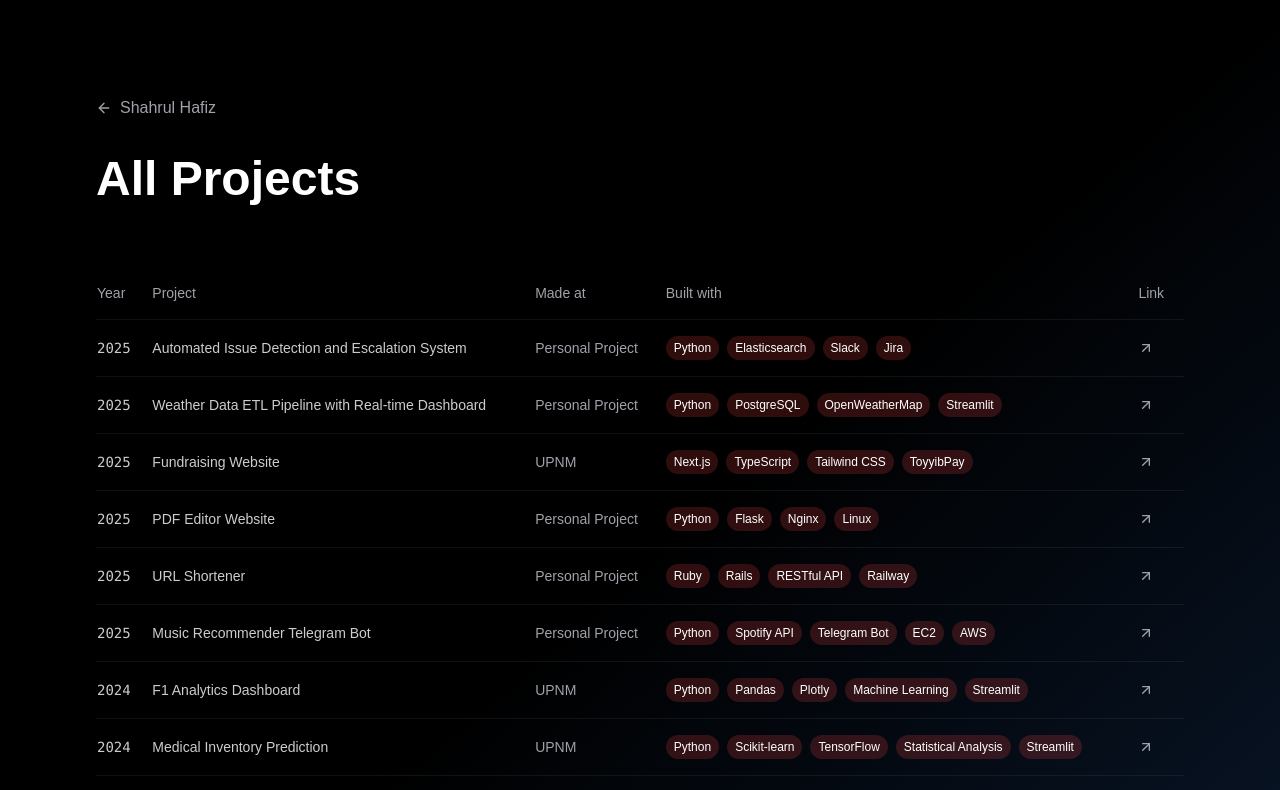
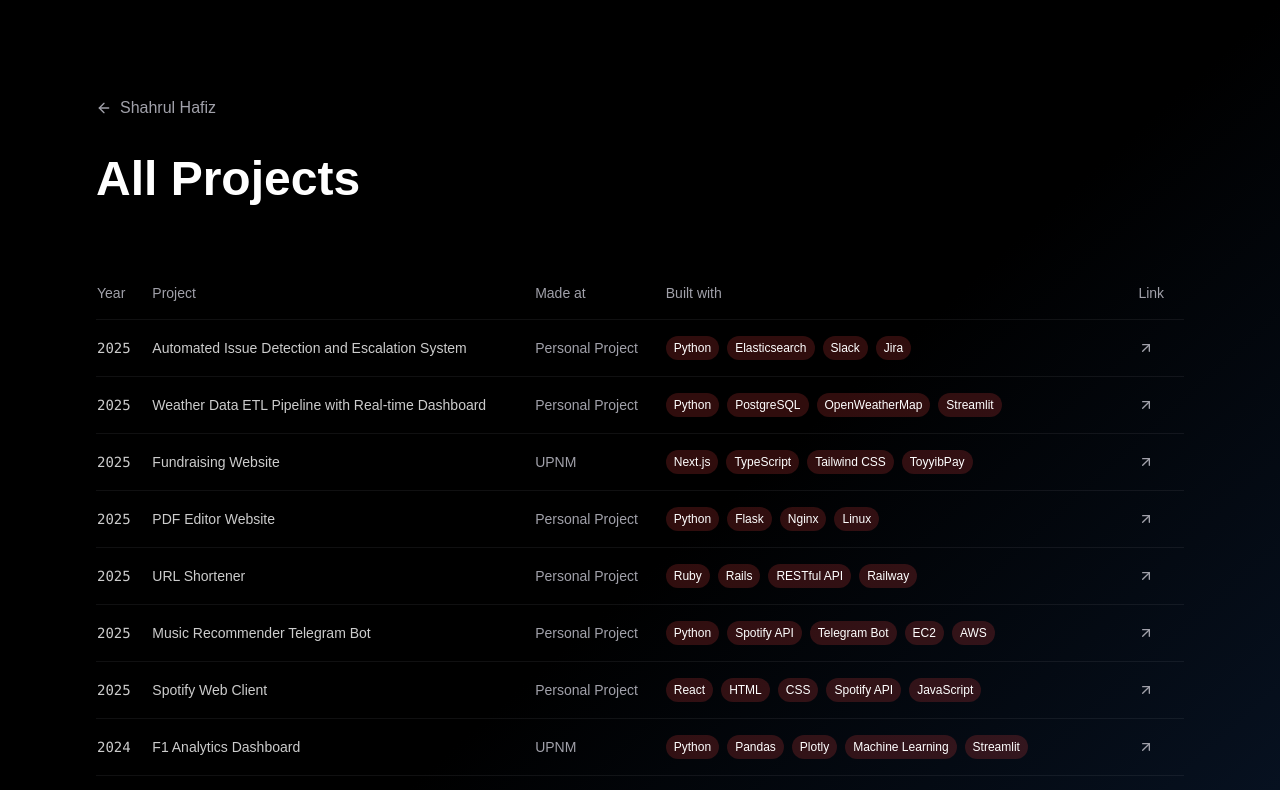
Before and after one commit to apih99/Portfolio_Hafiz, a Next.js app: page /archive in a window 1280 px wide. Shown: the top 790 px of the page. Built offline with nearby package versions, Linux system fonts and the light colour scheme.

Commit message:
Add project to archive

```diff
--- a/app/archive/page.tsx
+++ b/app/archive/page.tsx
@@ -45,6 +45,13 @@ const projects = [
     madeAt: 'Personal Project',
     builtWith: ['Python', 'Spotify API', 'Telegram Bot', 'EC2','AWS'],
     link: 'https://github.com/apih99/musicRecommenderBot'
+  },
+  {
+    year: '2025',
+    title: 'Spotify Web Client',
+    madeAt: 'Personal Project',
+    builtWith: ["React", "HTML", "CSS", "Spotify API","JavaScript"],
+    link: 'https://github.com/apih99/spotify-client-ruby'
   },
   {
     year: '2024',
```
